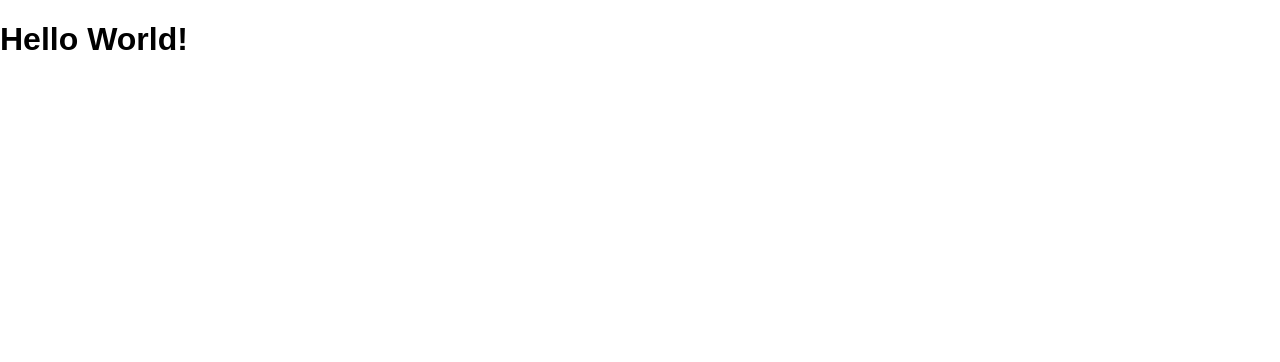
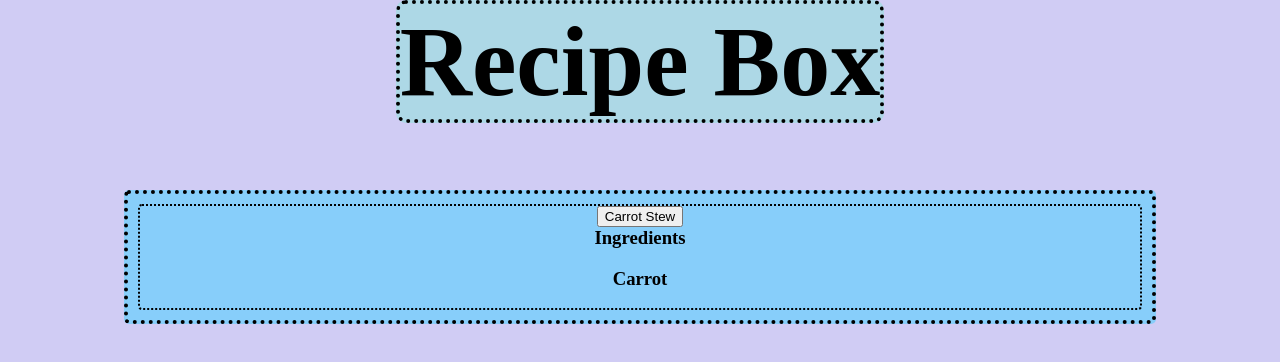
Before and after one commit to Bao88/buildarecipebox, a React app: page / in a window 1280 px wide. Built offline with nearby package versions, Linux system fonts and the light colour scheme; a web font is replaced by a local one.

Commit message:
structure complete

```diff
--- a/public/index.html
+++ b/public/index.html
@@ -8,12 +8,17 @@
     <link rel="manifest" href="%PUBLIC_URL%/manifest.json">
     <link rel="shortcut icon" href="%PUBLIC_URL%/favicon.ico">
 
-    <title>React App</title>
+    <style>
+      @import url('https://fonts.googleapis.com/css?family=Bellefair');
+    </style>
+
+    <title>Build a Recipe Box</title>
   </head>
   <body>
     <noscript>
       You need to enable JavaScript to run this app.
     </noscript>
+    <h1 class="title">Recipe Box</h1>
     <div id="root"></div>
 
 
--- a/src/css/index.css
+++ b/src/css/index.css
@@ -1,5 +1,28 @@
 body {
   margin: 0;
   padding: 0;
-  font-family: sans-serif;
+  font-family: 'Bellefair', serif;
+  display: flex;
+  flex-wrap: wrap;
+  justify-content: center;
+  background: rgba(20, 0, 200, 0.2);
 }
+
+.title {
+  text-align: center;
+  font-size: 100px;
+  border: 4px dotted black;
+  margin-top: 0;
+  background-color: lightblue;
+  color: black;
+  border-radius: 10px;
+  /* text-shadow: 3px 3px; */
+}
+
+#root {
+  border: 4px dotted  black;
+  width: 80vw;
+  background-color: lightskyblue;
+  border-radius: 5px;
+
+}
--- /dev/null
+++ b/src/css/recipe.css
@@ -0,0 +1,22 @@
+.recipe > * {
+    margin: 0;
+}
+
+.recipe {
+    margin: 10px;
+    text-align: center;
+    border: 2px dotted black;
+    border-radius: 4px;
+    height: auto;
+    /* overflow: hidden; */
+    transition: height 3s linear;
+}
+
+.hideI {
+    /* height: 20px; */
+    overflow: hidden;
+}
+
+.but:focus {
+    height: auto;
+}
--- a/src/index.js
+++ b/src/index.js
@@ -1,14 +1,18 @@
 import React from 'react';
 import ReactDOM from 'react-dom';
 import "./css/index.css";
+import Recipe from "./scripts/recipe.js"
 
-class Main extends React.Component {
+class RecipeBox extends React.Component {
     render(){
         return (
-            <h1>Hello World!</h1>
+            <div id="recipebox">
+
+                <Recipe name="Carrot Stew" />
+            </div>
         );
     }
 }
 
 
-ReactDOM.render(<Main />, document.getElementById('root'));
+ReactDOM.render(<RecipeBox />, document.getElementById('root'));
--- /dev/null
+++ b/src/scripts/recipe.js
@@ -0,0 +1,27 @@
+import React from 'react';
+import ReactDOM from 'react-dom';
+import "../css/recipe.css";
+
+class Ingredient extends React.Component {
+
+    render(){
+        return (
+            <p>{this.props.name}</p>
+        );
+    }
+}
+class Recipe extends React.Component {
+    render() {
+        return (
+            <div className="recipe">
+                <button className="but">{this.props.name}</button>
+                <h3 className="hideI">Ingredients
+                    <Ingredient name="Carrot"/>
+                </h3>
+
+            </div>
+        );
+    }
+}
+
+export default Recipe;
```
Also changed, not shown: public/manifest.json.
